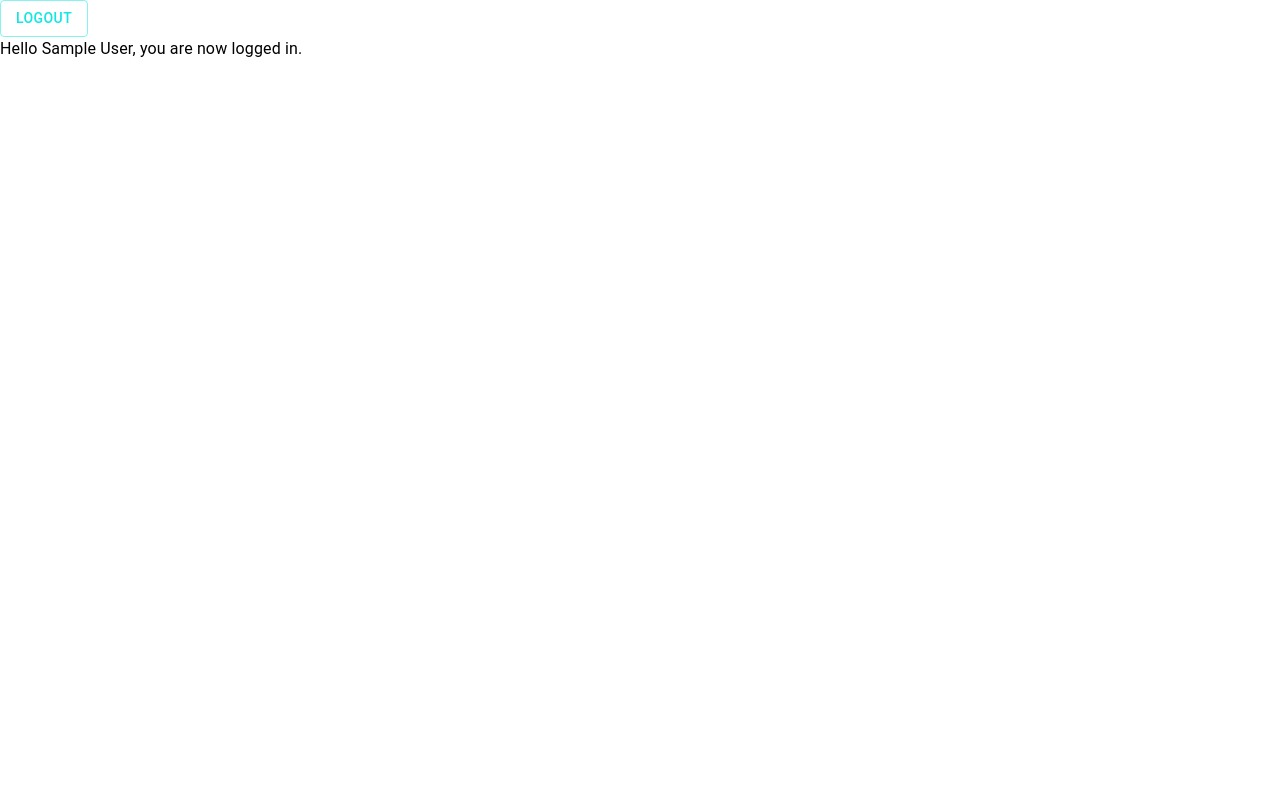
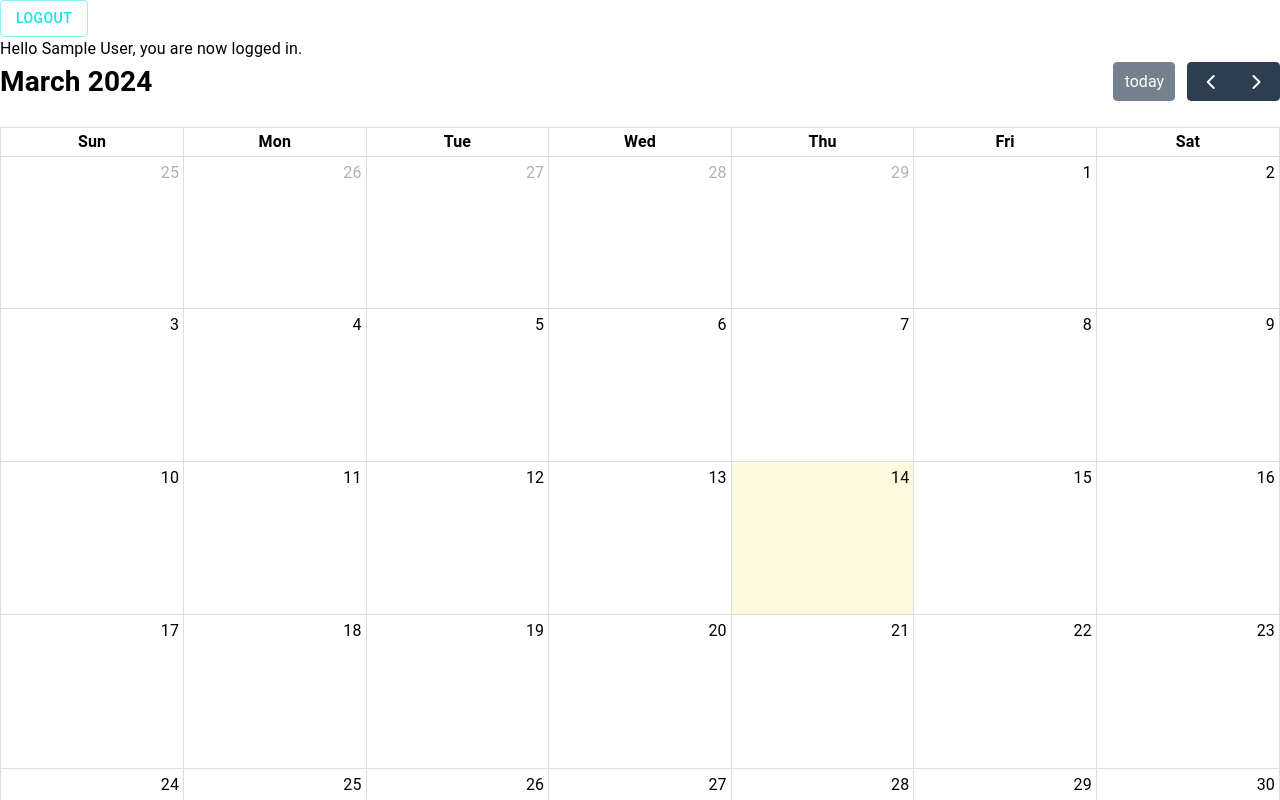
Before and after one commit to ali-akan/Productivity-Planner, a React (Create React App) app: page /home in a window 1280 px wide. Shown: the top 800 px of the page. Built offline with nearby package versions, Linux system fonts and the light colour scheme; no server answers; the database is empty; sample sign-in values are in the browser's storage.

Commit message:
Integrating the MyCAllendar

```diff
--- a/package.json
+++ b/package.json
@@ -5,6 +5,10 @@
   "dependencies": {
     "@emotion/react": "^11.11.4",
     "@emotion/styled": "^11.11.0",
+    "@fullcalendar/core": "^6.1.11",
+    "@fullcalendar/daygrid": "^6.1.11",
+    "@fullcalendar/interaction": "^6.1.11",
+    "@fullcalendar/react": "^6.1.11",
     "@mui/material": "^5.15.13",
     "@mui/x-date-pickers": "^6.19.7",
     "@tanstack/react-query": "^5.28.4",
--- /dev/null
+++ b/src/components/FullCalendar/MyCalendar.js
@@ -0,0 +1,77 @@
+import React, { useState, useEffect } from "react";
+import FullCalendar from "@fullcalendar/react";
+import dayGridPlugin from "@fullcalendar/daygrid";
+import interactionPlugin from "@fullcalendar/interaction"; // Import the interaction plugin
+import { addEventToDb, fetchEventsFromDb } from "../../firebase/DataBase"; // Import the function to add event to the database
+
+function MyCalendar() {
+  const [showForm, setShowForm] = useState(false); // State to toggle the event form visibility
+  const [title, setTitle] = useState(""); // State for the event title
+  const [start, setStart] = useState(""); // State for the event start date
+  const [events, setEvents] = useState([]);
+
+  useEffect(() => {
+    fetchEventsFromDb((fetchedEvents) => {
+      setEvents(fetchedEvents);
+    });
+  }, []);
+
+  // Function to handle date click on the calendar
+  const handleDateClick = (eventInfo) => {
+    // Set the start date and show the form when a date is clicked
+    setStart(eventInfo.dateStr);
+    setShowForm(true);
+  };
+
+  // Function to handle form submission
+  const handleSubmit = (e) => {
+    e.preventDefault();
+    const newEvent = {
+      title: title,
+      start: start,
+    };
+    addEventToDb(newEvent); // Save the new event to the database
+    // Clear the form fields and hide the form after submitting
+    setTitle("");
+    setStart("");
+    setShowForm(false);
+  };
+
+  return (
+    <div>
+      {showForm && ( // Render the form if showForm state is true
+        <form onSubmit={handleSubmit}>
+          <label>
+            Title:
+            <input
+              type="text"
+              value={title}
+              onChange={(e) => setTitle(e.target.value)}
+            />
+          </label>
+          {/* Hide the start date input if it's already set */}
+          {!start && (
+            <label>
+              Start Date:
+              <input
+                type="date"
+                value={start}
+                onChange={(e) => setStart(e.target.value)}
+              />
+            </label>
+          )}
+          <button type="submit">Save Event</button>
+        </form>
+      )}
+
+      <FullCalendar
+        plugins={[dayGridPlugin, interactionPlugin]} // Include the interaction plugin
+        initialView="dayGridMonth"
+        dateClick={handleDateClick} // Attach the handleDateClick function to the dateClick event
+        events={events}
+      />
+    </div>
+  );
+}
+
+export default MyCalendar;
--- /dev/null
+++ b/src/firebase/DataBase.js
@@ -0,0 +1,38 @@
+import { ref, push, set, remove, onValue } from 'firebase/database';
+import { firebaseDb } from './firebase';
+
+// Function to add a new event to the database
+export const addEventToDb = (event) => {
+  const eventsRef = ref(firebaseDb, 'events');
+  push(eventsRef, event);
+};
+
+// Function to update an existing event in the database
+export const updateEventInDb = (eventId, newData) => {
+  const eventRef = ref(firebaseDb, `events/${eventId}`);
+  set(eventRef, newData);
+};
+
+// Function to delete an event from the database
+export const deleteEventFromDb = (eventId) => {
+  const eventRef = ref(firebaseDb, `events/${eventId}`);
+  remove(eventRef);
+};
+
+export const fetchEventsFromDb = (callback) => {
+    const eventsRef = ref(firebaseDb, 'events');
+    onValue(eventsRef, (snapshot) => {
+      const events = [];
+      snapshot.forEach((childSnapshot) => {
+        const eventData = {
+          id: childSnapshot.key,
+          ...childSnapshot.val()
+        };
+        events.push(eventData);
+      });
+      // Check if callback is a function before calling it
+      if (typeof callback === 'function') {
+        callback(events);
+      }
+    });
+  };
--- a/src/firebase/auth.js
+++ b/src/firebase/auth.js
@@ -35,13 +35,16 @@ export const authPasswordReset = (email) => {
 };
 
 export const authPasswordChange = (password) => {
-  return updatePassword(firebaseAuth.userInfo, password);
+  return updatePassword(firebaseAuth.currentUser, password);
 };
 
 ///email verification part
 
 export const authSendEmailVerification = () => {
-  return sendEmailVerification(firebaseAuth.userInfo, {
-    url: `${window.location.origin}/home`,
-  });
+  const currentUser = firebaseAuth.currentUser;
+  if (currentUser) {
+    return sendEmailVerification(currentUser, {
+      url: `${window.location.origin}/home`,
+    });
+  }
 };
--- a/src/pages/Home.js
+++ b/src/pages/Home.js
@@ -1,3 +1,4 @@
+import MyCalendar from "../components/FullCalendar/MyCalendar";
 import { useAuth } from "../context/authContext";
 import Typography from "@mui/material/Typography";
 
@@ -9,7 +10,9 @@ const Home = () => {
     ? `Hello ${displayName || email}, you are now logged in.`
     : "Loading...";
 
-  return <Typography>{loginMessage}</Typography>;
+  return <Typography>{loginMessage}
+<MyCalendar/>
+    </Typography>;
 };
 
 export default Home;
```
Also changed, not shown: 1 other file (tests, documents, lock files or other folders).
